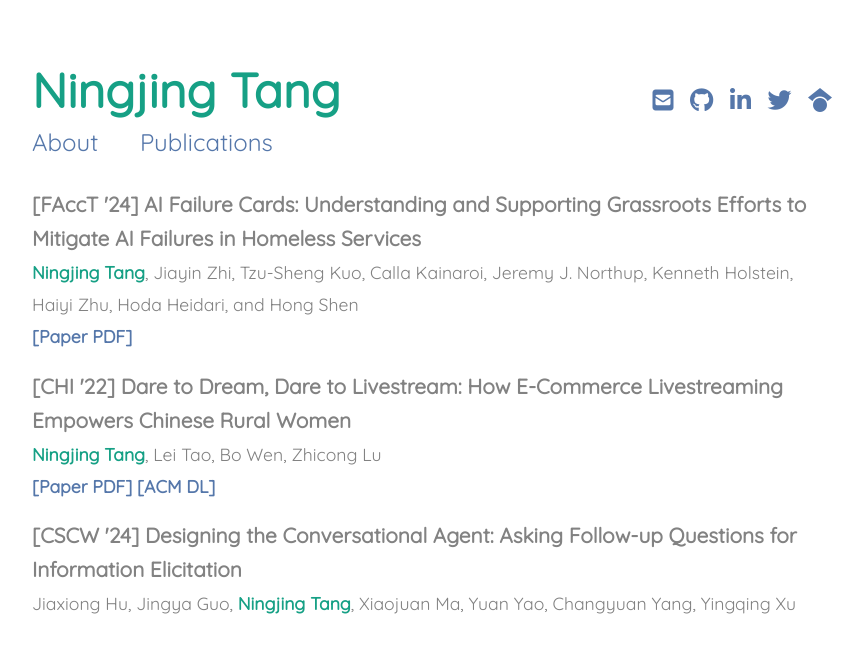
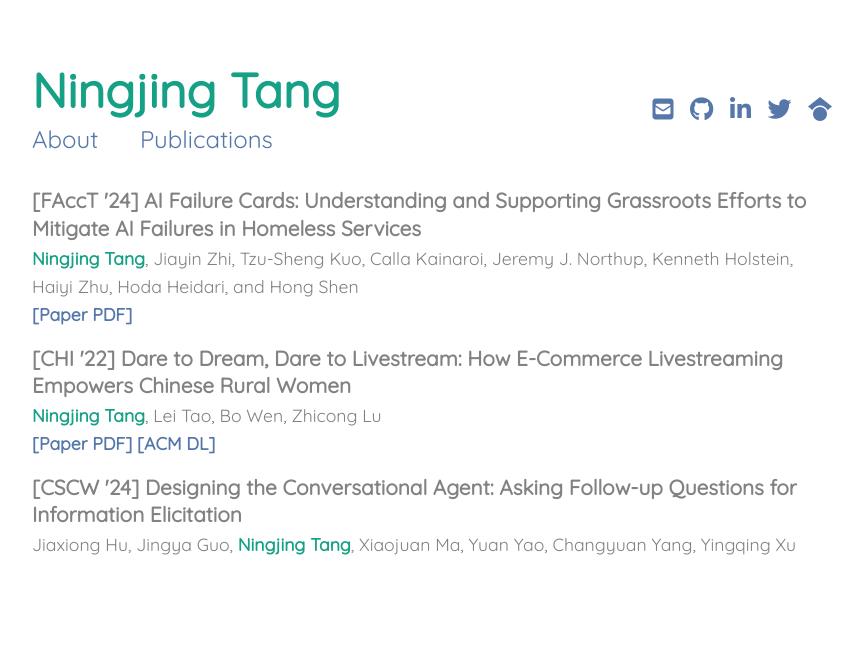
Before and after one commit to EvaaaaTang/evatang.github.io, a Jekyll site: the page built from pub.md, in a window 1280 px wide. Shown: the top 653 px of the page, without its empty margins (208-1070 px from the left). Built offline with Jekyll 4.4.1, drawn with Linux system fonts in a browser that asks for light colours; nearby versions of some CDN libraries.

Commit message:
changed profile pic and responsibe

```diff
--- a/_includes/externals/styling.html
+++ b/_includes/externals/styling.html
@@ -1,6 +1,6 @@
 <link rel="icon" type="image/jpeg" href="{{ '/assets/img/pudhina.jpg' | prepend: site.baseurl }}"/>
 <link rel="stylesheet" href="{{ "/assets/vendor/normalize-css/normalize.css" | prepend: site.baseurl }}">
-<link rel="stylesheet" href="{{ "/assets/css/main.css" | prepend: site.baseurl }}">
+<link rel="stylesheet" href="{{ "/assets/css/new_main.css" | prepend: site.baseurl }}">
 {% if site.styles contains site.highlightstyle %}
 <link rel="stylesheet" href="{{ site.baseurl }}/assets/vendor/highlight/styles/{{ site.highlightstyle }}.css">
 {% else %}
--- /dev/null
+++ b/assets/css/new_main.css
@@ -0,0 +1,513 @@
+@charset "UTF-8";
+
+/* Base Styles */
+body {
+    font-family: 'Quicksand', sans-serif;
+    font-size: 100%;
+    color: #012;
+    background-color: #FFF;
+    margin: 0;
+    padding: 0;
+}
+
+a {
+    color: #57A;
+    font-weight: bold;
+    text-decoration: none;
+}
+
+p, ul, ol, dl {
+    font-size: 100%;
+    line-height: 1.6em;
+    text-align: left;
+}
+
+img {
+    display: block;
+    max-width: 100%;
+}
+
+blockquote {
+    letter-spacing: 3px;
+    margin: 40px 0 70px;
+    padding: 0;
+    text-align: center;
+    position: relative;
+}
+
+blockquote footer {
+    position: absolute;
+    bottom: -35px;
+    font-size: 80%;
+    color: #333;
+    letter-spacing: 0;
+    left: 0;
+    right: 0;
+}
+
+blockquote p {
+    display: inline;
+    font-size: 120%;
+    color: #828282;
+    font-weight: 400;
+}
+
+strong {
+    color: #16a085;
+}
+
+.wrapper {
+    max-width: 800px;
+    margin: 60px auto;
+    padding: 0 20px; /* Added padding for smaller screens */
+}
+
+/* Header */
+.header {
+    overflow: hidden;
+    display: flex;
+    justify-content: space-between;
+    align-items: center;
+    flex-wrap: wrap; /* Make it wrap for smaller screens */
+}
+
+.navigation {
+    float: left;
+}
+
+.logo {
+    font-size: 3em;
+    font-weight: 700;
+    color: #16a085;
+    display: block;
+}
+
+.menu {
+    color: #828282;
+    font-size: 1.5em;
+    margin: 0;
+    padding: 0;
+    list-style-type: none;
+}
+
+.menu__entry {
+    display: inline-block;
+    margin-right: 35px;
+}
+
+.menu__entry:last-child {
+    margin-right: 0;
+}
+
+.menu__entry a {
+    font-weight: 400;
+}
+
+.social-links {
+    float: right;
+    font-size: 1.5em;
+    color: #828282;
+    list-style-type: none;
+}
+
+.social-links__entry {
+    display: inline-block;
+    margin-left: 10px;
+}
+
+/* Titles */
+.page-title {
+    margin: 30px auto;
+    text-align: center;
+}
+
+.page-title__text {
+    font-weight: 700;
+    font-size: 1.5em;
+}
+
+.page-title__subtitle {
+    font-weight: 400;
+    font-size: 0.75em;
+    color: #828282;
+}
+
+/* Post Teasers */
+.list-posts {
+    list-style-type: none;
+    padding: 0;
+}
+
+.post-teaser {
+    margin-bottom: 15px;
+}
+
+.post-teaser__title {
+    font-size: 1.3em;
+    color: #828282;
+    font-weight: 700;
+}
+
+.pub__author {
+    font-size: 1.1em;
+    color: #828282;
+    margin-block-start: 0;
+    margin-bottom: 0;
+}
+
+.pub__link {
+    font-size: 1.1em;
+    font-weight: 300;
+    color: #828282;
+    margin-block-start: 0;
+}
+
+.post-teaser__date {
+    font-size: 1em;
+    float: right;
+    vertical-align: middle;
+    color: #828282;
+}
+
+.post-teaser__month {
+    width: 100%;
+    text-align: center;
+}
+
+.empty-post-list {
+    font-size: 1.5em;
+    font-weight: 700;
+    color: #333;
+    text-align: center;
+}
+
+/* Post Page */
+.about {
+    color: #828282;
+    text-align: center;
+    line-height: 1.6em;
+}
+
+.about__divider {
+    font-size: 1em;
+    letter-spacing: 9.09px;
+}
+
+.about__text {
+    font-size: 1em;
+}
+
+.center-text {
+    text-align: center;
+}
+
+/* Page Navigation */
+.PageNavigation {
+    display: flex;
+    justify-content: space-between;
+    margin: 1em 0;
+}
+
+.PageNavigation a {
+    display: block;
+    width: 50%;
+}
+
+.PageNavigation .next {
+    text-align: right;
+}
+
+/* Main Page */
+#about-img {
+    border-radius: 10%;
+    max-width: 100%;
+    margin: 3% auto;
+    display: block;
+}
+
+#describe-text {
+    display: block;
+    text-align: center;
+    width: 100%;
+}
+
+/* Small Screens */
+@media (max-width: 1200px) {
+    .wrapper {
+        max-width: 90%;
+    }
+
+    .menu__entry {
+        margin-right: 20px;
+    }
+
+    .page-title__text {
+        font-size: 1.2em;
+    }
+}
+
+@media (max-width: 768px) {
+    .wrapper {
+        width: 95%;
+        margin: 15px auto;
+    }
+
+    .menu__entry {
+        display: block;
+        margin: 10px 0;
+    }
+
+    .post-teaser__title {
+        font-size: 1.1em;
+    }
+
+    .post-teaser__date {
+        font-size: 0.9em;
+    }
+}
+
+@media (max-width: 500px) {
+    .header {
+        display: block;
+    }
+
+    .logo {
+        font-size: 2.5em;
+    }
+
+    .page-title__text {
+        font-size: 1em;
+    }
+
+    .page-title__subtitle {
+        font-size: 0.8em;
+    }
+
+    .post-teaser__title {
+        font-size: 1.2em;
+        text-align: center;
+        display: block;
+    }
+
+    .post-teaser__date {
+        font-size: 0.9em;
+        float: none;
+        display: block;
+        text-align: center;
+        margin-top: 10px;
+    }
+}
+
+/* =Glitch effect, Source: http://codepen.io/bulby97/pen/fcvay *//*************************************************************/
+.glitch {
+  position: relative;
+  animation: glitch 2s steps(100) infinite; }
+
+@keyframes glitch {
+  0% {
+    text-shadow: 1px 0 0 red, -1px 0 0 blue; }
+  1% {
+    text-shadow: 1px 0 0 red, -1px 0 0 blue; }
+  2% {
+    text-shadow: 1px 0 0 red, -1px 0 0 blue; }
+  3% {
+    text-shadow: 1px 0 0 red, -1px 0 0 blue; }
+  4% {
+    text-shadow: 1px 0 0 red, -1px 0 0 blue; }
+  5% {
+    text-shadow: -1px 0 0 red, 1px 0 0 blue; }
+  6% {
+    text-shadow: -1px 0 0 red, 1px 0 0 blue; }
+  7% {
+    text-shadow: -1px 0 0 red, 1px 0 0 blue; }
+  8% {
+    text-shadow: -1px 0 0 red, 1px 0 0 blue; }
+  9% {
+    text-shadow: -1px 0 0 red, 1px 0 0 blue; }
+  10% {
+    text-shadow: -1px 0 0 red, 1px 0 0 blue; }
+  11% {
+    text-shadow: 0.5px 0 0 red, -0.5px 0 0 lime; }
+  12% {
+    text-shadow: 0.5px 0 0 red, -0.5px 0 0 lime; }
+  13% {
+    text-shadow: 0.5px 0 0 red, -0.5px 0 0 lime; }
+  14% {
+    text-shadow: 0.5px 0 0 red, -0.5px 0 0 lime; }
+  15% {
+    text-shadow: 0.5px 0 0 red, -0.5px 0 0 lime; }
+  16% {
+    text-shadow: -1px 0 0 red, 1px 0 0 lime; }
+  17% {
+    text-shadow: -1px 0 0 red, 1px 0 0 lime; }
+  18% {
+    text-shadow: -1px 0 0 red, 1px 0 0 lime; }
+  19% {
+    text-shadow: -1px 0 0 red, 1px 0 0 lime; }
+  20% {
+    text-shadow: -1px 0 0 red, 1px 0 0 lime; }
+  21% {
+    text-shadow: 0.7px 0 0 blue, -0.7px 0 0 lime; }
+  22% {
+    text-shadow: 0.7px 0 0 blue, -0.7px 0 0 lime; }
+  23% {
+    text-shadow: 0.7px 0 0 blue, -0.7px 0 0 lime; }
+  24% {
+    text-shadow: 0.7px 0 0 blue, -0.7px 0 0 lime; }
+  25% {
+    text-shadow: 0.7px 0 0 blue, -0.7px 0 0 lime; }
+  26% {
+    text-shadow: 0.7px 0 0 blue, -0.7px 0 0 lime; }
+  27% {
+    text-shadow: 0.7px 0 0 blue, -0.7px 0 0 lime; }
+  28% {
+    text-shadow: 0.7px 0 0 blue, -0.7px 0 0 lime; }
+  29% {
+    text-shadow: 0.7px 0 0 blue, -0.7px 0 0 lime; }
+  30% {
+    text-shadow: 0.7px 0 0 blue, -0.7px 0 0 lime; }
+  31% {
+    text-shadow: -1px 0 0 blue, 1px 0 0 lime; }
+  32% {
+    text-shadow: -1px 0 0 blue, 1px 0 0 lime; }
+  33% {
+    text-shadow: -1px 0 0 blue, 1px 0 0 lime; }
+  34% {
+    text-shadow: -1px 0 0 blue, 1px 0 0 lime; }
+  35% {
+    text-shadow: -1px 0 0 blue, 1px 0 0 lime; }
+  36% {
+    text-shadow: -1px 0 0 blue, 1px 0 0 lime; }
+  37% {
+    text-shadow: -1px 0 0 blue, 1px 0 0 lime; }
+  38% {
+    text-shadow: -1px 0 0 blue, 1px 0 0 lime; }
+  39% {
+    text-shadow: -1px 0 0 blue, 1px 0 0 lime; }
+  40% {
+    text-shadow: -1px 0 0 blue, 1px 0 0 lime; }
+  41% {
+    text-shadow: 50px 0 0 blue, -50px 0 0 lime; }
+  42% {
+    text-shadow: 0 0 0 blue, 0 0 0 lime; }
+  43% {
+    text-shadow: 0.5px 0 0 red, -0.5px 0 0 lime; }
+  44% {
+    text-shadow: 0.5px 0 0 red, -0.5px 0 0 lime; }
+  45% {
+    text-shadow: 0.5px 0 0 red, -0.5px 0 0 lime; }
+  46% {
+    text-shadow: 0.5px 0 0 red, -0.5px 0 0 lime; }
+  47% {
+    text-shadow: -1px 0 0 red, 1px 0 0 lime; }
+  48% {
+    text-shadow: -1px 0 0 red, 1px 0 0 lime; }
+  49% {
+    text-shadow: -1px 0 0 red, 1px 0 0 lime; }
+  50% {
+    text-shadow: -1px 0 0 red, 1px 0 0 lime; }
+  51% {
+    text-shadow: 1px 0 0 red, -1px 0 0 blue; }
+  52% {
+    text-shadow: 1px 0 0 red, -1px 0 0 blue; }
+  53% {
+    text-shadow: 1px 0 0 red, -1px 0 0 blue; }
+  54% {
+    text-shadow: 1px 0 0 red, -1px 0 0 blue; }
+  55% {
+    text-shadow: 1px 0 0 red, -1px 0 0 blue; }
+  56% {
+    text-shadow: -1px 0 0 red, 1px 0 0 blue; }
+  57% {
+    text-shadow: -1px 0 0 red, 1px 0 0 blue; }
+  58% {
+    text-shadow: -1px 0 0 red, 1px 0 0 blue; }
+  59% {
+    text-shadow: -1px 0 0 red, 1px 0 0 blue; }
+  60% {
+    text-shadow: -1px 0 0 red, 1px 0 0 blue; }
+  61% {
+    text-shadow: 30px 0 0 red, -30px 0 0 lime; }
+  62% {
+    text-shadow: 0 0 0 red, 0 0 0 lime; }
+  63% {
+    text-shadow: 0.5px 0 0 red, -0.5px 0 0 blue; }
+  64% {
+    text-shadow: 0.5px 0 0 red, -0.5px 0 0 blue; }
+  65% {
+    text-shadow: 0.5px 0 0 red, -0.5px 0 0 blue; }
+  66% {
+    text-shadow: 0.5px 0 0 red, -0.5px 0 0 blue; }
+  67% {
+    text-shadow: -1px 0 0 red, 1px 0 0 blue; }
+  68% {
+    text-shadow: -1px 0 0 red, 1px 0 0 blue; }
+  69% {
+    text-shadow: -1px 0 0 red, 1px 0 0 blue; }
+  70% {
+    text-shadow: -1px 0 0 red, 1px 0 0 blue; }
+  71% {
+    text-shadow: 70px 0 0 red, -70px 0 0 blue; }
+  72% {
+    text-shadow: 0 0 0 red, 0 0 0 blue; }
+  73% {
+    text-shadow: 1px 0 0 red, -1px 0 0 blue; }
+  74% {
+    text-shadow: 1px 0 0 red, -1px 0 0 blue; }
+  75% {
+    text-shadow: 1px 0 0 red, -1px 0 0 blue; }
+  76% {
+    text-shadow: 1px 0 0 red, -1px 0 0 blue; }
+  77% {
+    text-shadow: -1px 0 0 red, 1px 0 0 blue; }
+  78% {
+    text-shadow: -1px 0 0 red, 1px 0 0 blue; }
+  79% {
+    text-shadow: -1px 0 0 red, 1px 0 0 blue; }
+  80% {
+    text-shadow: -1px 0 0 red, 1px 0 0 blue; }
+  81% {
+    text-shadow: 0.5px 0 0 red, -0.5px 0 0 lime; }
+  82% {
+    text-shadow: 0.5px 0 0 red, -0.5px 0 0 lime; }
+  83% {
+    text-shadow: 0.5px 0 0 red, -0.5px 0 0 lime; }
+  84% {
+    text-shadow: 0.5px 0 0 red, -0.5px 0 0 lime; }
+  85% {
+    text-shadow: 0.5px 0 0 red, -0.5px 0 0 lime; }
+  86% {
+    text-shadow: -1px 0 0 red, 1px 0 0 lime; }
+  87% {
+    text-shadow: -1px 0 0 red, 1px 0 0 lime; }
+  88% {
+    text-shadow: -1px 0 0 red, 1px 0 0 lime; }
+  89% {
+    text-shadow: -1px 0 0 red, 1px 0 0 lime; }
+  90% {
+    text-shadow: -1px 0 0 red, 1px 0 0 lime; }
+  91% {
+    text-shadow: 60px 0 0 lime, -60px 0 0 blue; }
+  92% {
+    text-shadow: 0 0 0 lime, 0 0 0 blue; }
+  92% {
+    text-shadow: 0.7px 0 0 blue, -0.7px 0 0 lime; }
+  93% {
+    text-shadow: 0.7px 0 0 blue, -0.7px 0 0 lime; }
+  94% {
+    text-shadow: 0.7px 0 0 blue, -0.7px 0 0 lime; }
+  95% {
+    text-shadow: 0.7px 0 0 blue, -0.7px 0 0 lime; }
+  96% {
+    text-shadow: -1px 0 0 blue, 1px 0 0 lime; }
+  97% {
+    text-shadow: -1px 0 0 blue, 1px 0 0 lime; }
+  98% {
+    text-shadow: -1px 0 0 blue, 1px 0 0 lime; }
+  99% {
+    text-shadow: -1px 0 0 blue, 1px 0 0 lime; }
+  100% {
+    text-shadow: -1px 0 0 blue, 1px 0 0 lime; } }
+/* Custom */
+.go-home {
+  text-align: center; }
```
Also changed, not shown: 2 other files.
